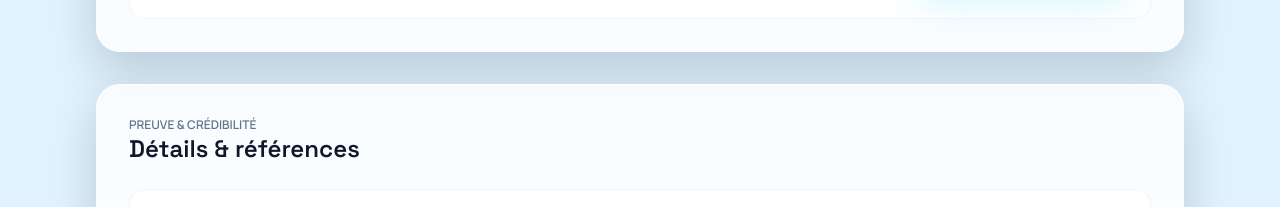
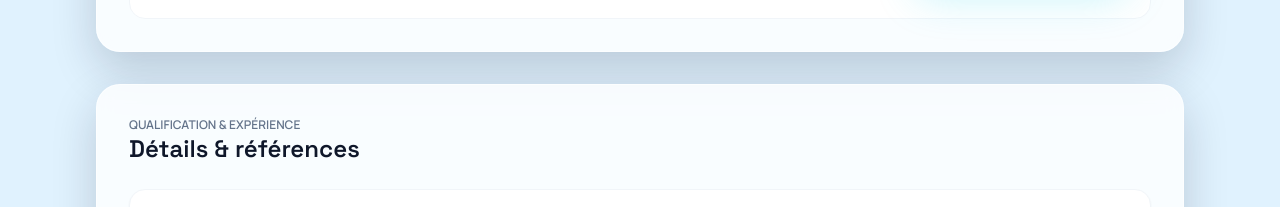
Before and after one commit to Lastrawx/Transistor-CIE, a React (Vite) app: page / in a window 1280 px wide. Shown: the part 2023-2230 px from the top of the page. Built offline with nearby package versions, Linux system fonts and the light colour scheme.

Commit message:
Rename credibility heading

```diff
--- a/src/pages/Home.tsx
+++ b/src/pages/Home.tsx
@@ -152,7 +152,7 @@ const Home = () => {
 
         <div className="section-card space-y-6 p-8">
           <div>
-            <p className="text-xs font-semibold uppercase text-slate-500">Preuve & crédibilité</p>
+            <p className="text-xs font-semibold uppercase text-slate-500">Qualification & expérience</p>
             <h3 className="text-2xl font-semibold text-slate-900">Détails & références</h3>
           </div>
 
```
